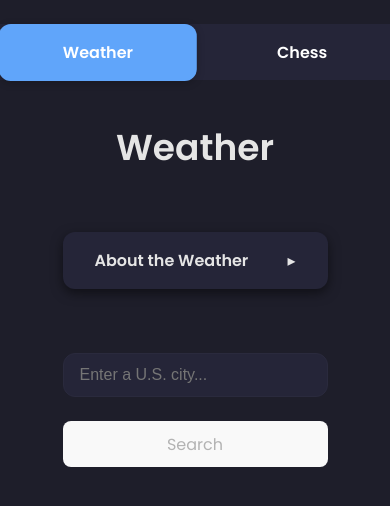
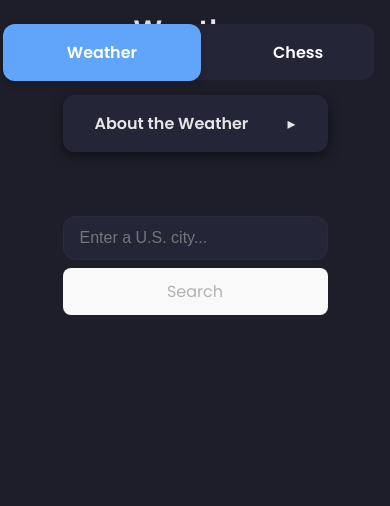
Before and after one commit to HendrixG/weather-app, a React (Vite) app: page / in a window 390 px wide. Shown: the top 506 px of the page. Built offline with nearby package versions, Linux system fonts and the light colour scheme.

Commit message:
Mobile changes

```diff
--- a/src/App.css
+++ b/src/App.css
@@ -474,3 +474,116 @@ h1 {
   }
   .tabs { justify-content: center; }
 }
+
+/*────────────────────────────────────
+  MOBILE LAYOUT (max‐width 600px)
+────────────────────────────────────*/
+@media (max-width: 600px) {
+  /* container padding & centering */
+  .app-container {
+    padding: var(--space-sm);
+    margin: 0 auto;
+    text-align: center;
+  }
+
+  /* nav pills full‐width & centered */
+  .tabs {
+    width: calc(100% - 2 * var(--space-sm));
+    left: 50%;
+    transform: translateX(-50%);
+    padding: 6px var(--space-sm);
+    gap: var(--space-xs);
+  }
+
+  /* section titles */
+  h1 {
+    font-size: 1.75rem;
+    margin-bottom: var(--space-md);
+  }
+
+  /* info cards full‐width under nav */
+  .info-card {
+    margin: var(--space-sm) auto var(--space-lg);
+    width: 100%;
+  }
+
+  /* search bar stacked */
+  .search-bar-wrapper {
+    width: 100%;
+    margin: var(--space-md) auto var(--space-lg);
+    padding: 0;
+  }
+  .search-bar {
+    flex-direction: column;
+    gap: var(--space-xs);
+  }
+  .search-bar input,
+  .search-bar button {
+    width: 100%;
+    margin: 0;
+  }
+
+  /* suggestions full width */
+  .suggestions-container {
+    width: 100%;
+    left: 0;
+    right: 0;
+    top: calc(100% + var(--space-xs));
+  }
+
+  /* cards container stacks */
+  .cards-container {
+    flex-direction: column;
+    align-items: center;
+    margin-top: var(--space-md);
+  }
+
+  /* each weather card full‐width */
+  .weather-card {
+    width: 100%;
+    padding: var(--space-md);
+  }
+
+  /* forecast strips stack vertically */
+  .forecast-container {
+    flex-direction: column;
+    gap: var(--space-sm);
+    margin-top: var(--space-md);
+  }
+  .forecast-day {
+    width: 100%;
+    flex-direction: row;
+    justify-content: space-between;
+    padding: var(--space-xs) var(--space-sm);
+  }
+
+  /* chess layout stacks */
+  .chess-layout {
+    flex-direction: column;
+    gap: var(--space-lg);
+    margin-top: var(--space-lg);
+    padding: 0;
+  }
+  .chess-area,
+  .move-history {
+    width: 100%;
+    max-width: none;
+  }
+  .move-history table {
+    display: block;
+    width: 100%;
+    overflow-x: auto;
+  }
+
+  /* tighten up status & error text */
+  .status, .error {
+    font-size: 0.9rem;
+    margin: var(--space-sm) 0;
+  }
+
+  /* button spacing */
+  .btn {
+    width: 100%;
+    margin-bottom: var(--space-md);
+  }
+}
--- a/src/App.jsx
+++ b/src/App.jsx
@@ -32,7 +32,7 @@ export default function App() {
     return () => clearInterval(iv)
   }, [started, isWhiteTurn])
 
-  // Fetch weather + US-only + logs + pick correct state match
+  // Fetch weather, US-only, logs, pick correct state match
   async function fetchWeather(cityRaw) {
     setLoading(true)
     setWeatherError('')
```
